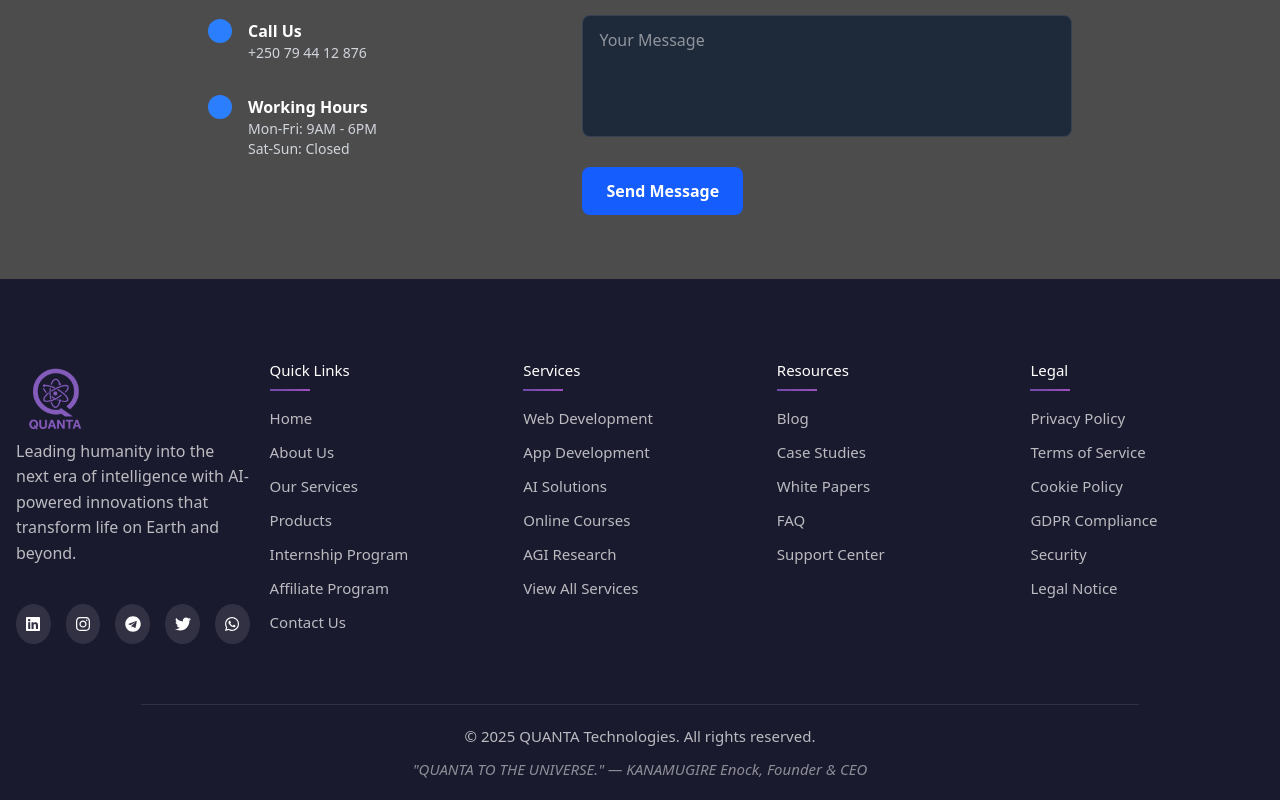
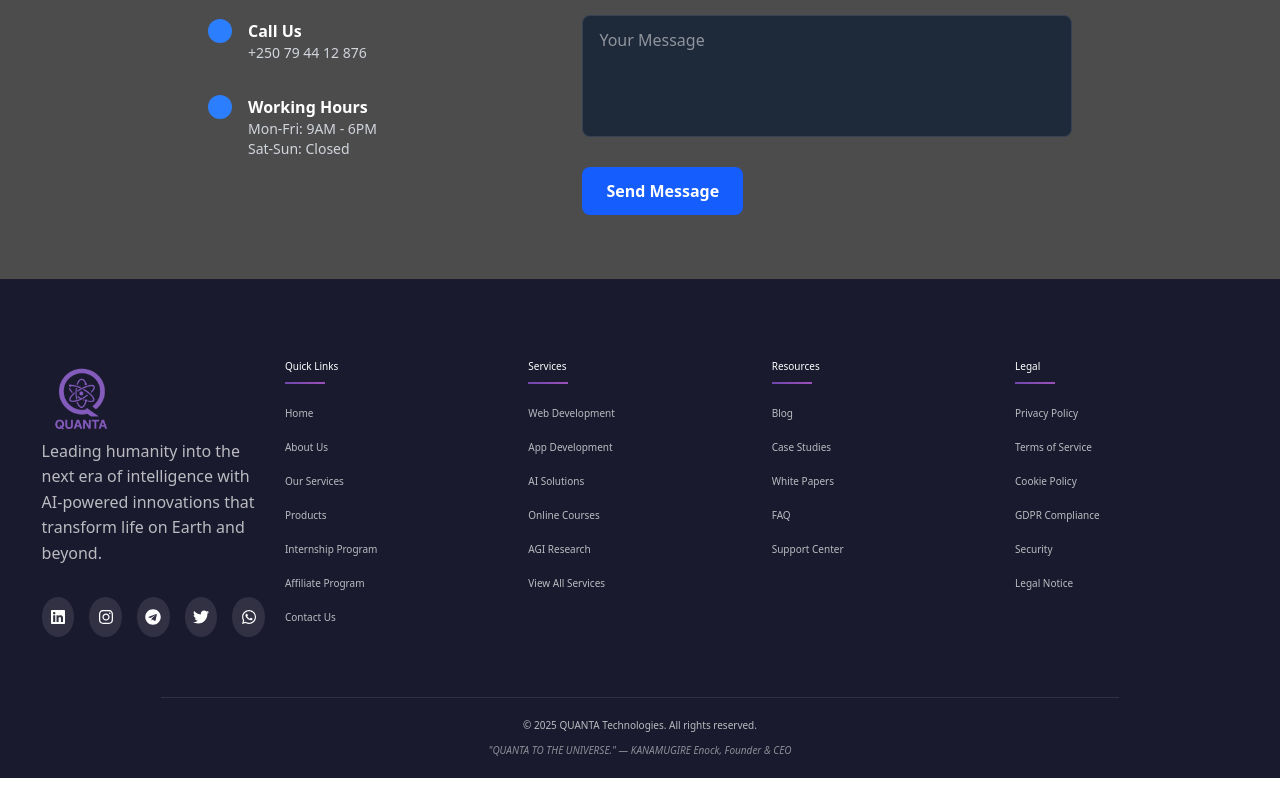
Before and after one commit to Aimable2002/quanta_job, a React (Vite) app: page / in a window 1280 px wide. Shown: the part 5603-6403 px from the top of the page. After the commit the page ends 6381 px from the top, so only its background shows below. Built offline with nearby package versions, Linux system fonts and the light colour scheme.

Commit message:
11:24 PM 9/6/25

```diff
--- a/src/css/Footer.module.css
+++ b/src/css/Footer.module.css
@@ -1,12 +1,13 @@
-.footer {
+/* .footer {
     background-color: #1a1a2e;
     color: white;
+    padding: 80px 0 0;
   }
 
   .footerGrid {
     display: grid;
     grid-template-columns: repeat(auto-fit, minmax(200px, 1fr));
-    gap: 20px;
+    gap: 40px;
     margin-bottom: 60px;
   }
 
@@ -108,14 +109,14 @@
     font-size: 15px;
   }
 
-  @media (max-width: 768px) {
+  @media (max-width: 1224px) {
     .footer {
       padding: 60px 0 0;
     }
 
     .footerGrid {
       grid-template-columns: 2fr;
-      gap: 20px;
+      gap: 30px;
     }
 
     .footerTitle {
@@ -253,4 +254,149 @@
     .footerAbout {
       grid-column: 1 / -1;
     }
+  } */
+
+
+
+
+
+
+
+
+
+
+
+
+
+
+  .footer {
+    background-color: #1a1a2e;
+    color: white;
+    padding-left: 2%;
+    padding-right: 2%;
+    padding-top: 80px;
   }
+
+  .footerGrid {
+    display: grid;
+    grid-template-columns: repeat(auto-fit, minmax(200px, 1fr));
+    gap: 20px;
+    margin-bottom: 60px;
+  }
+
+  .footerTitle {
+    font-size: 10px;
+    margin-bottom: 25px;
+    position: relative;
+    color: white;
+  }
+
+  .footerTitle::after {
+    content: '';
+    position: absolute;
+    bottom: -10px;
+    left: 0;
+    width: 40px;
+    height: 2px;
+    background: linear-gradient(135deg, #6e48aa, #9d50bb);
+  }
+
+  .footerAbout {
+    display: flex;
+    flex-direction: column;
+  }
+
+  .logoFooter {
+    height: 50px;
+    margin-bottom: 20px;
+  }
+
+  .footerAboutText {
+    margin-bottom: 20px;
+    color: rgba(255, 255, 255, 0.7);
+    line-height: 1.6;
+  }
+
+  .footerSocial {
+    display: flex;
+    gap: 15px;
+    margin-top: auto;
+  }
+
+  .footerSocial a {
+    display: flex;
+    align-items: center;
+    justify-content: center;
+    width: 40px;
+    height: 40px;
+    border-radius: 50%;
+    background-color: rgba(255, 255, 255, 0.1);
+    color: white;
+    transition: all 0.3s ease;
+  }
+
+  .footerSocial a:hover {
+    background-color: #6e48aa;
+    transform: translateY(-3px);
+  }
+
+  .footerLinks {
+    list-style: none;
+    padding: 0;
+    margin: 0;
+  }
+
+  .footerLinks li {
+    margin-bottom: 10px;
+  }
+
+  .footerLinks a {
+    color: rgba(255, 255, 255, 0.7);
+    transition: all 0.3s ease;
+    font-size: 10px;
+  }
+
+  .footerLinks a:hover {
+    color: white;
+    padding-left: 5px;
+  }
+
+  .footerBottom {
+    border-top: 1px solid rgba(255, 255, 255, 0.1);
+    padding: 20px 0;
+    text-align: center;
+    max-width: 80%;
+    margin: 0 auto;
+  }
+
+
+  .copyright {
+    margin-bottom: 10px;
+    color: rgba(255, 255, 255, 0.7);
+    font-size: 10px;
+  }
+
+  .footerQuote {
+    font-style: italic;
+    color: rgba(255, 255, 255, 0.5);
+    font-size: 10px;
+  }
+
+  @media (max-width: 768px) {
+    .footer {
+      padding: 60px 0 0;
+    }
+
+    .footerGrid {
+      grid-template-columns: 1fr;
+      gap: 20px;
+    }
+
+    .footerTitle {
+      margin-bottom: 20px;
+    }
+
+    .footerAbout {
+      grid-column: 1 / -1;
+    }
+  }
--- a/src/css/Header.module.css
+++ b/src/css/Header.module.css
@@ -125,7 +125,7 @@
   outline: none;
 }
 
-@media (max-width: 768px) {
+@media (max-width: 1114px) {
   .hamburger {
     display: block;
   }
```
